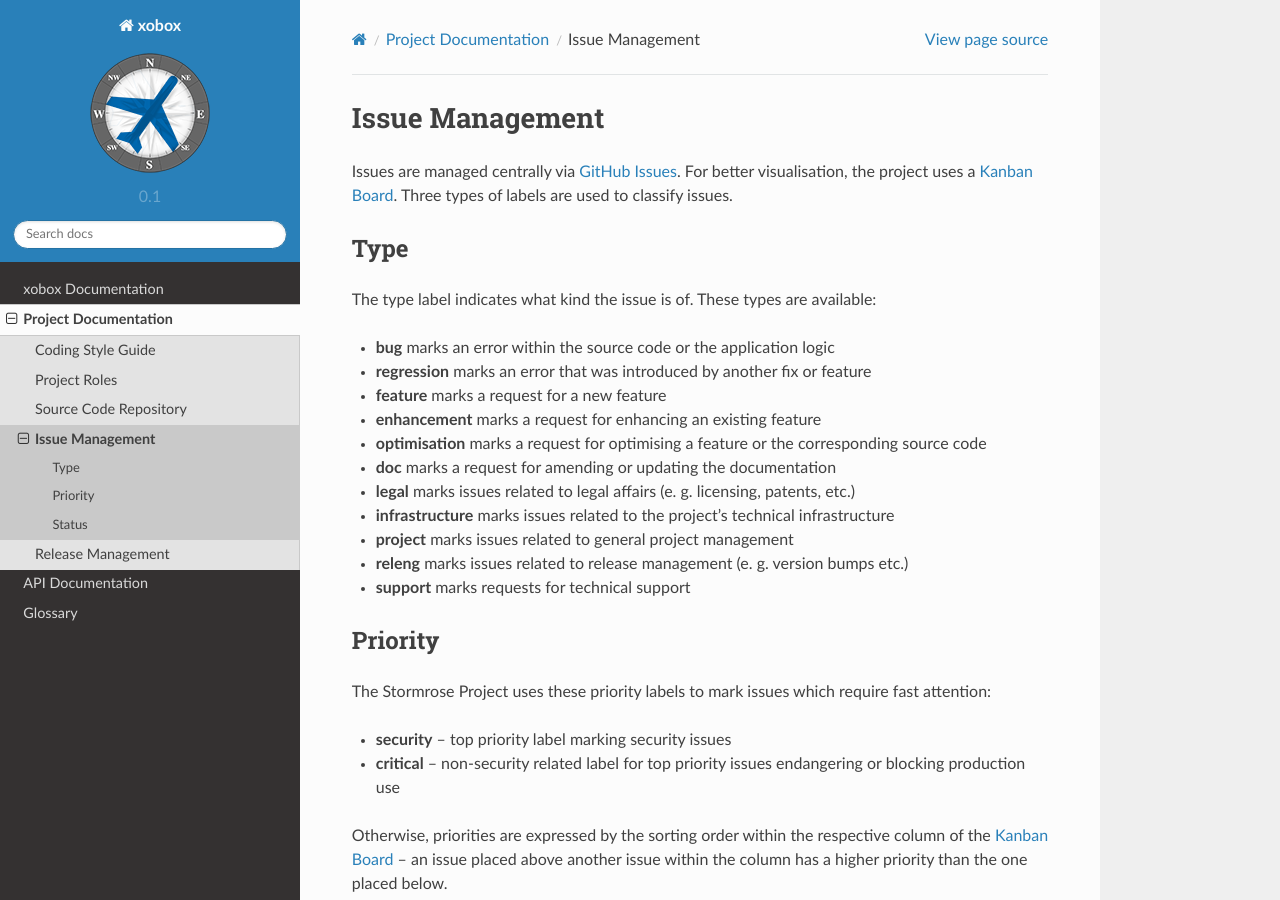
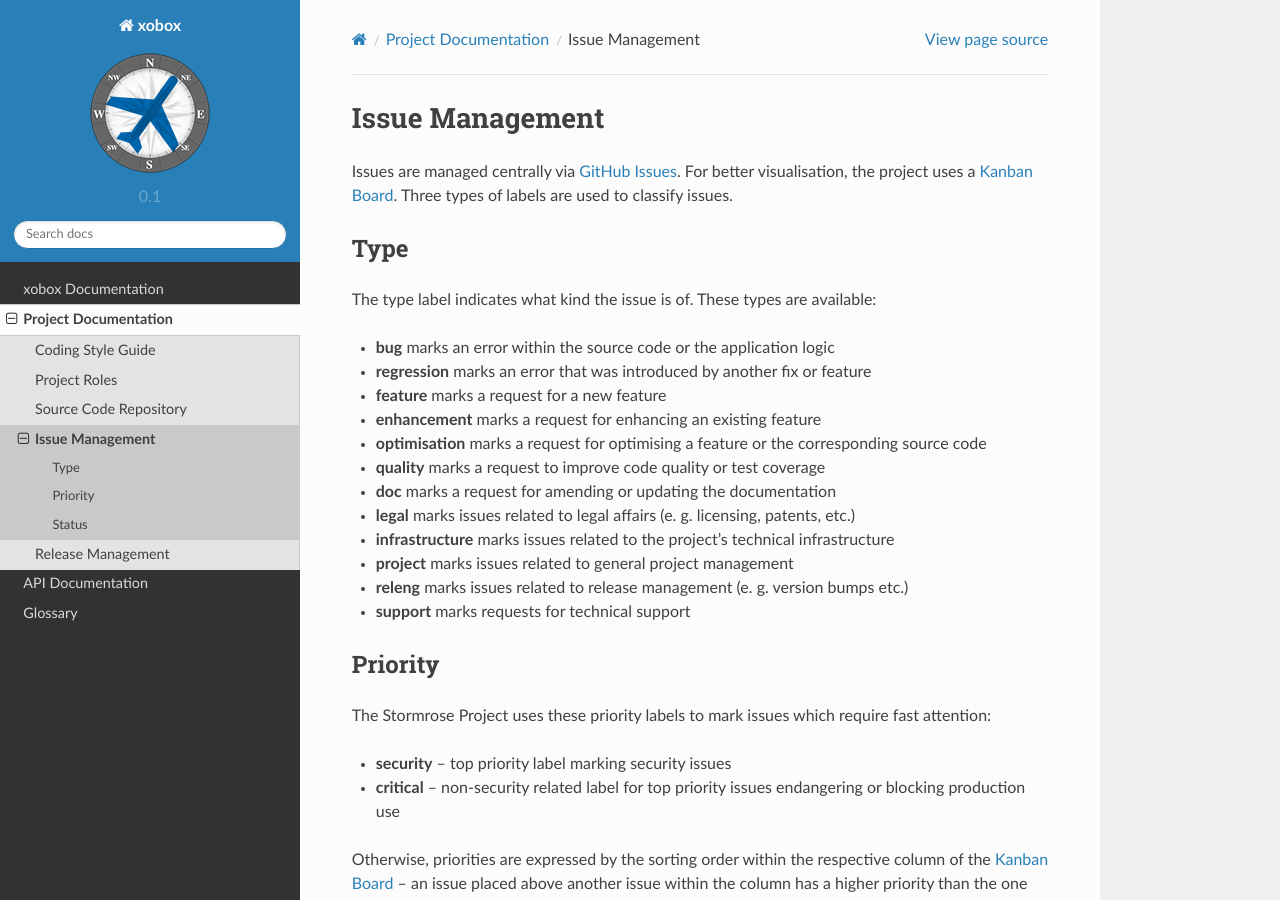
Before and after one commit to stormrose-va/xobox, a Sphinx documentation site: the page built from docs/source/internals/issues.rst, in a window 1280 px wide and 900 px high. Built offline with Sphinx 7.4.7 and the Read the Docs theme 2.0.0, drawn with Linux system fonts in a browser that asks for light colours; pages that are not in the unit, such as notebooks, are missing from menus.

Commit message:
Add quality label to issues documentation

```diff
--- a/docs/source/internals/issues.rst
+++ b/docs/source/internals/issues.rst
@@ -19,6 +19,7 @@ The type label indicates what kind the issue is of. These types are available:
 * **feature** marks a request for a new feature
 * **enhancement** marks a request for enhancing an existing feature
 * **optimisation** marks a request for optimising a feature or the corresponding source code
+* **quality** marks a request to improve code quality or test coverage
 * **doc** marks a request for amending or updating the documentation
 * **legal** marks issues related to legal affairs (e. g. licensing, patents, etc.)
 * **infrastructure** marks issues related to the project's technical infrastructure
```
